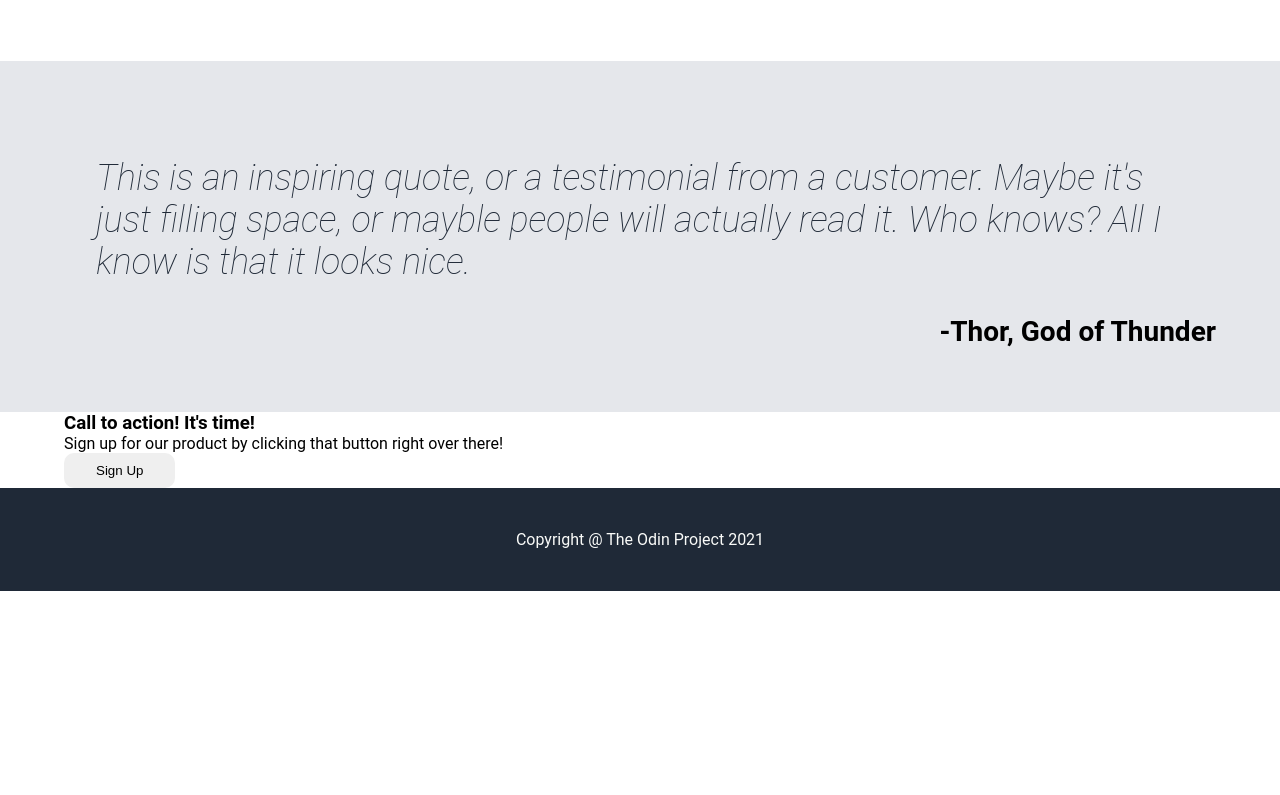
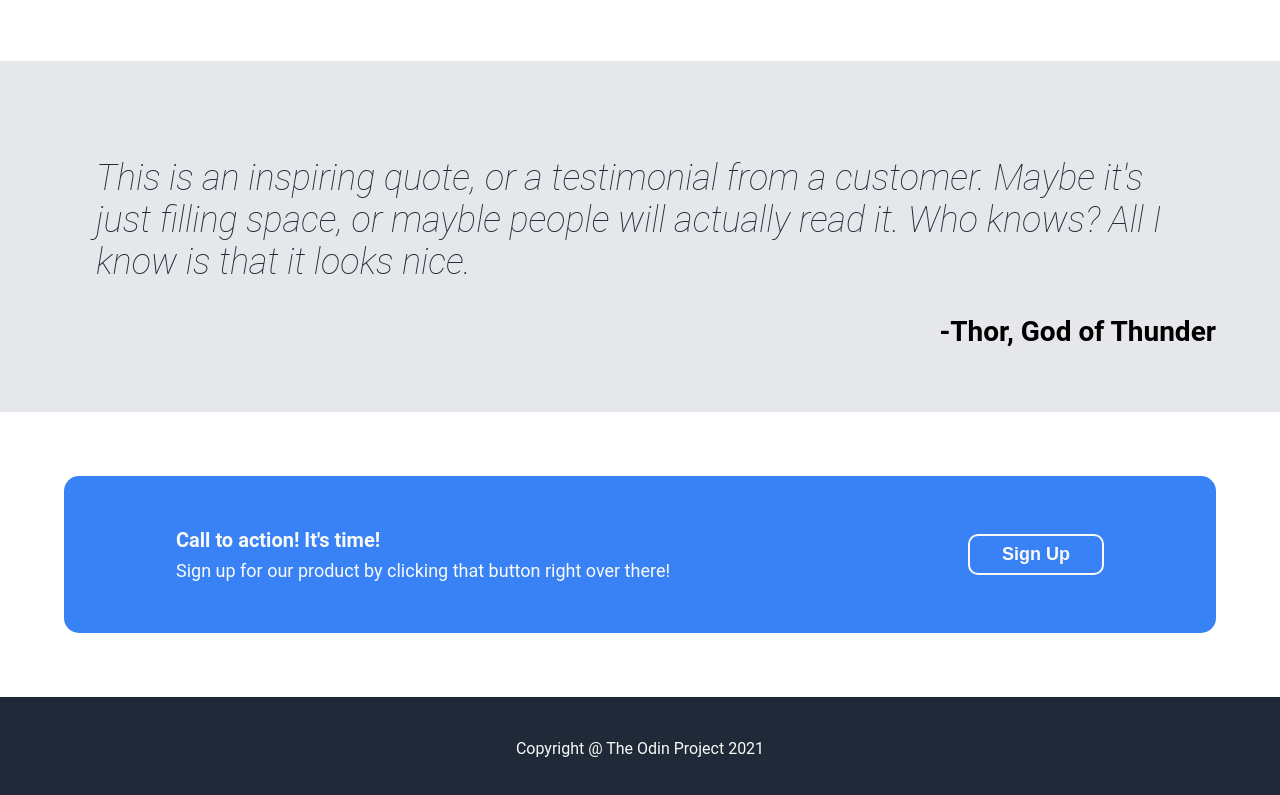
Before and after one commit to ElenaWikoff/odin-landing-page, a plain HTML site: page index.html in a window 1280 px wide. Shown: the part 819-1614 px from the top of the page. Before the commit the page ends 1410 px from the top, so only its background shows below. Drawn offline with Linux system fonts and the light colour scheme.

Commit message:
Add call-to-action styles

```diff
--- a/index.html
+++ b/index.html
@@ -96,7 +96,7 @@
             <div class="body-container">
                 <div class="content">
                     <div class="text-content">
-                        <h3>Call to action! It's time!</h3>
+                        <h3 class="title">Call to action! It's time!</h3>
                         <p class="description">Sign up for our product by clicking that button right over there!</p>
                     </div>
                     <button class="btn-outline">Sign Up</button>
--- a/styles.css
+++ b/styles.css
@@ -68,11 +68,14 @@ ul.link-list {
 }
 
 button {
+    cursor: pointer;
     flex: 0 1 auto;
-    padding: 10px 32px;
+    padding: 8px 32px;
     margin: 0;
     border: 0;
     border-radius: 10px;
+    transition: all 0.2s ease-in-out;
+    white-space: nowrap;
 }
 
 .btn-primary {
@@ -80,6 +83,24 @@ button {
     color: var(--color-white);
     font-size: 18px;
     font-weight: bold;
+    border: 2px solid transparent;
+}
+
+.btn-primary:hover {
+    border: 2px solid var(--color-white);
+}
+
+.btn-outline {
+    background-color: transparent;
+    color: var(--color-white);
+    font-size: 18px;
+    font-weight: bold;
+    border: 2px solid var(--color-white);
+}
+
+.btn-outline:hover {
+    background-color: var(--color-white);
+    color: var(--color-btn);
 }
 
 img {
@@ -229,8 +250,39 @@ header .link-list a {
 }
 
 /* Call to Action */
+.call-to-action .body-container {
+    display: flex;
+    flex-direction: column;
+    padding: 64px;
+}
 
+.call-to-action .content {
+    color: var(--color-white);
+    background-color: var(--color-btn);
+    padding: 52px 112px;
+    display: flex;
+    justify-content: space-between;
+    align-items: center;
+    border-radius: 15px;
+}
 
+.call-to-action .content .text-content {
+    display: flex;
+    flex-direction: column;
+    gap: 8px;
+}
+
+.call-to-action .content .title {
+    font-size: 20px;
+}
+
+.call-to-action .content .description {
+    font-size: 18px;
+}
+
+.call-to-action button {
+    flex: 0 1 auto;
+}
 
 /* Footer */
 
```
